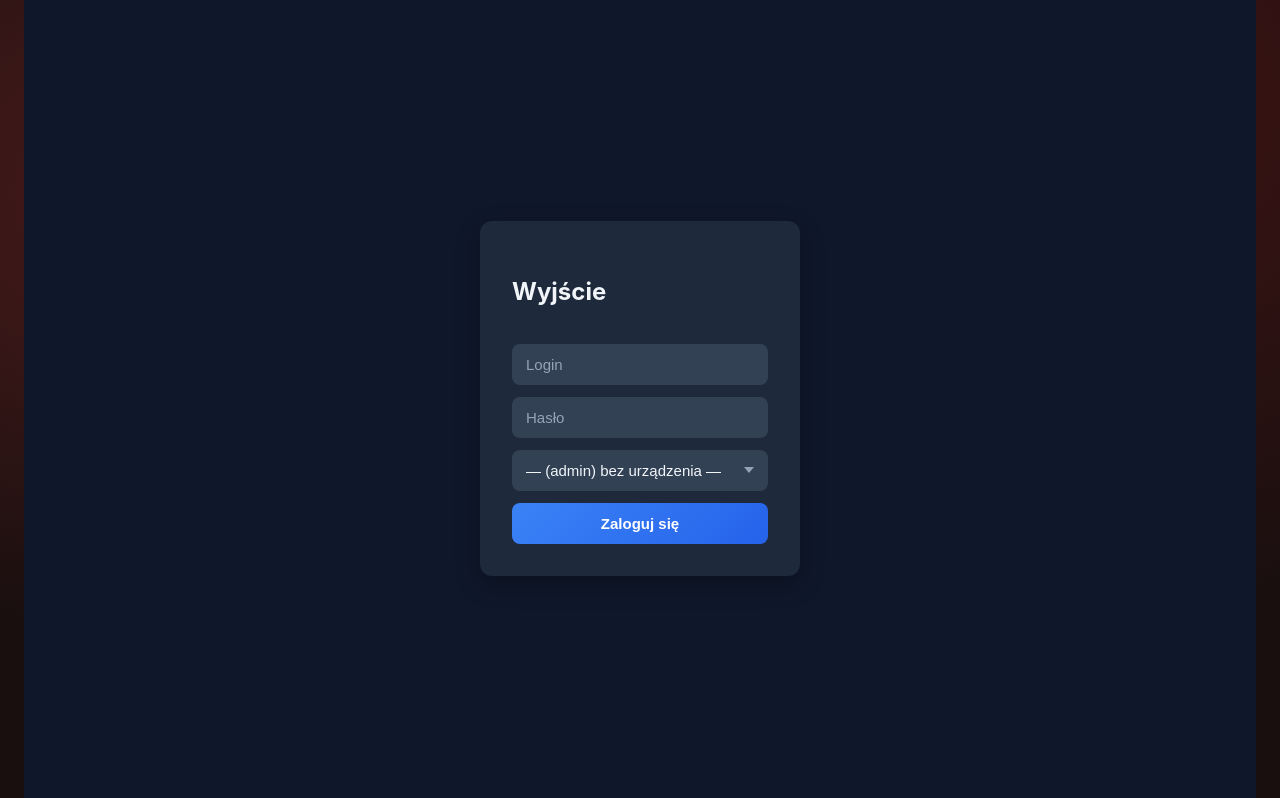
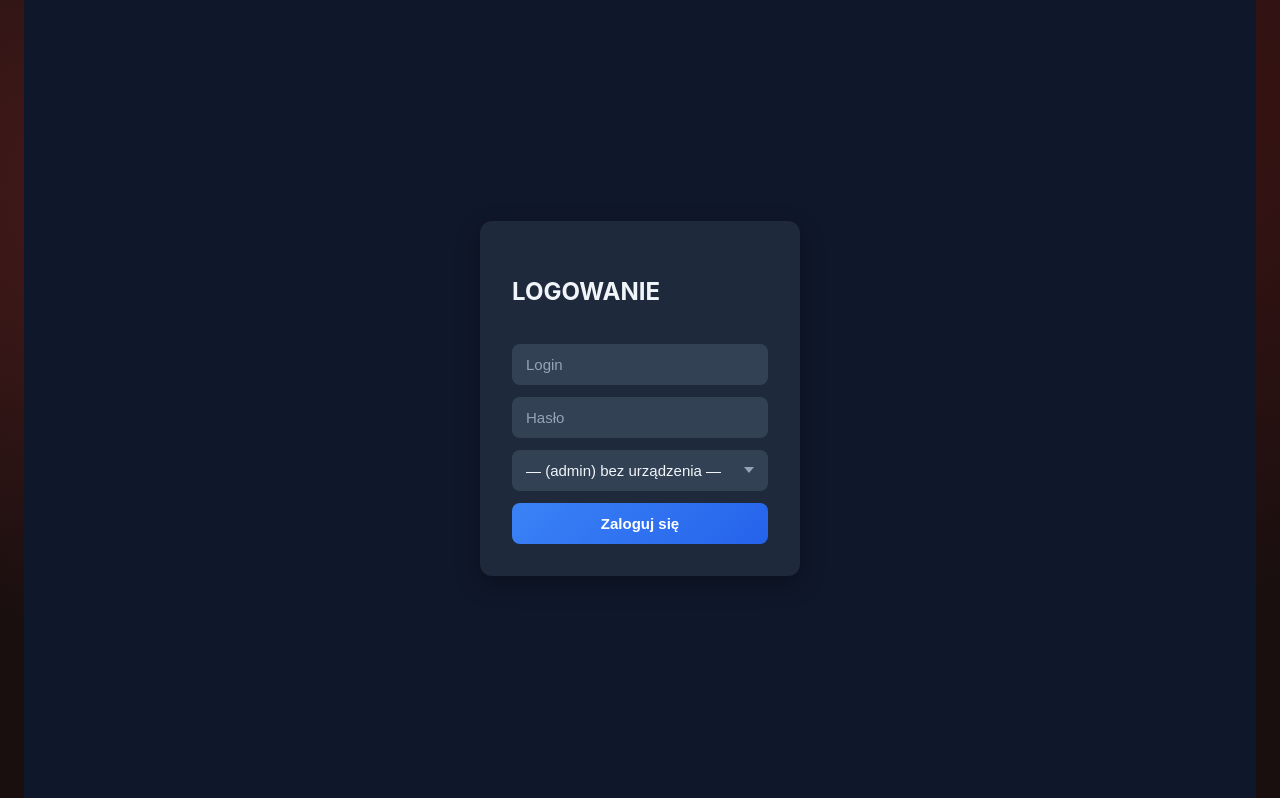
Before and after one commit to Ceva445/Pinokio2.0_backend, a FastAPI app: page /login in a window 1280 px wide. Shown: the part 75-873 px from the top of the page. Run offline with FastAPI, Linux system fonts and the light colour scheme; data that the repository does not hold is empty.

Commit message:
Replace title on sign in page

```diff
--- a/app/templates/login.html
+++ b/app/templates/login.html
@@ -10,7 +10,7 @@
 {% block content %}
 <div class="login-container">
     <form id="loginForm" class="login-form">
-        <h2>Wyjście</h2>
+        <h2>LOGOWANIE</h2>
         <input name="username" placeholder="Login" required>
         <input name="password" type="password" placeholder="Hasło" required>
         <select name="device_id" id="deviceSelect">
```
